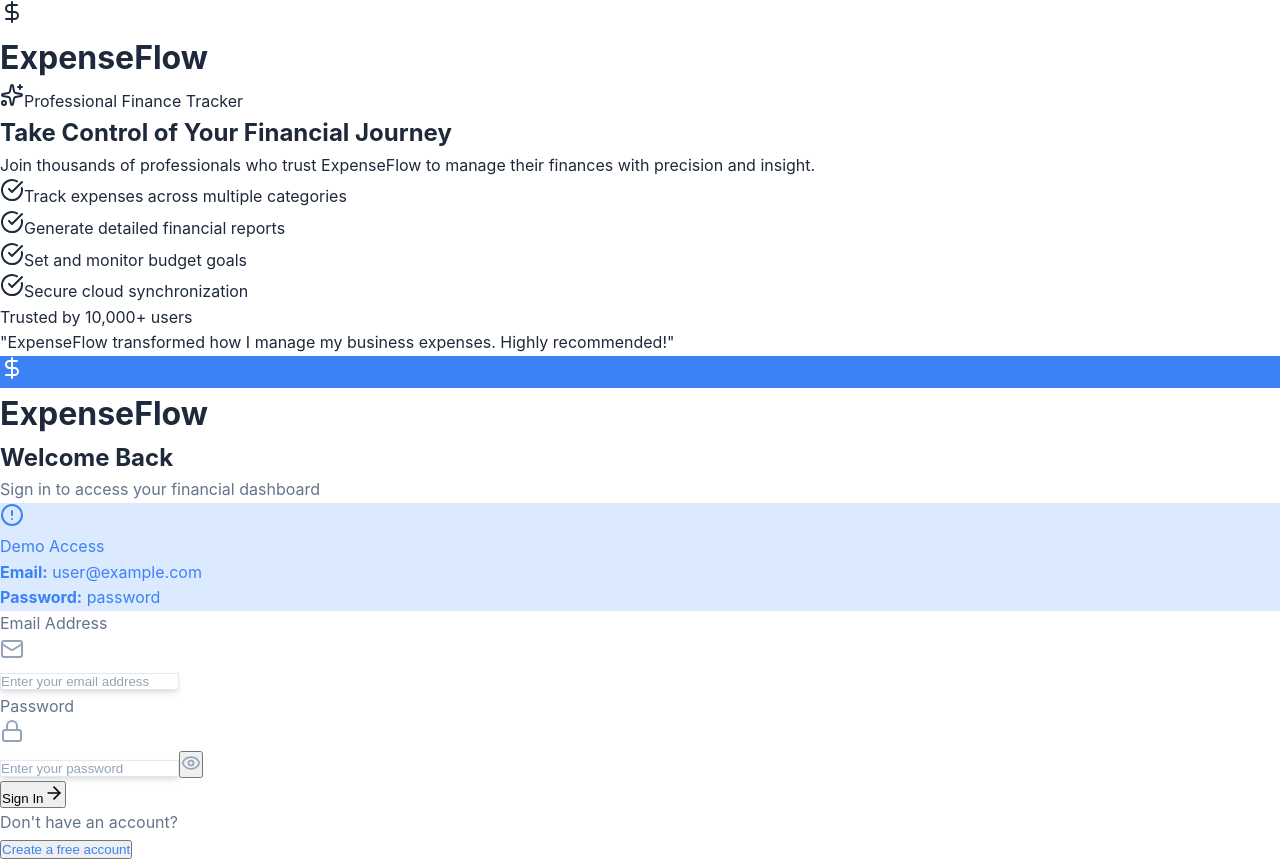
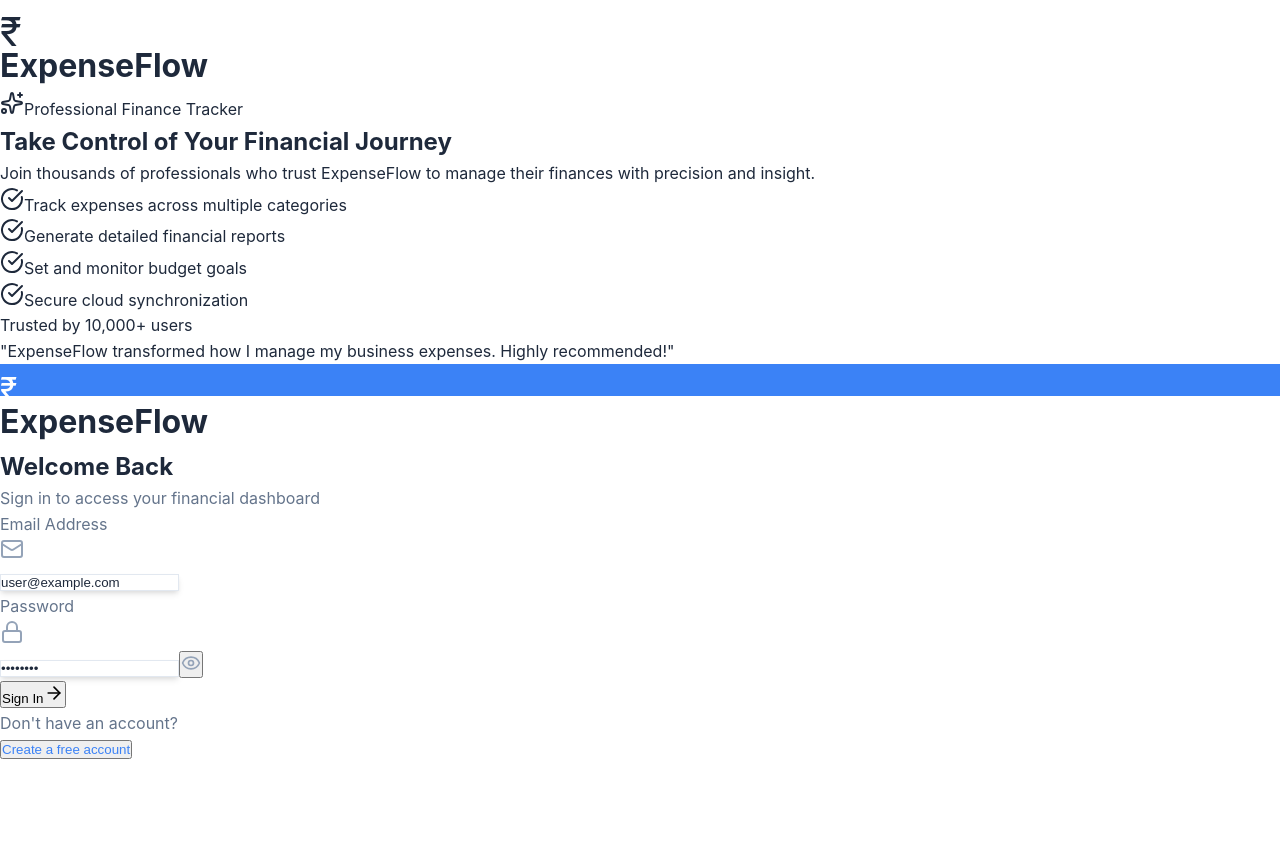
Before and after one commit to prakhar3125/ExpenseFlow-backend, a React (Create React App) app: page /auth in a window 1280 px wide. After the commit the page ends 800 px from the top, so only its background shows below. Built offline with nearby package versions, Linux system fonts and the light colour scheme; the HTML template or start-up script is replaced by a standard one.

Commit message:
fix: Minor bugs fixed on auth page , demo id/password will be prefilled

```diff
--- a/src/pages/Authentication.js
+++ b/src/pages/Authentication.js
@@ -15,10 +15,18 @@ import {
   ArrowRight,
   Sparkles
 } from 'lucide-react';
+const RupeeIcon = ({ size = 20, className = "" }) => (
+  <div
+    className={`inline-flex items-center justify-center font-bold text-white ${className}`}
+    style={{ fontSize: `${size}px`, width: `${size}px`, height: `${size}px` }}
+  >
+    ₹
+  </div>
+);
 
 const Authentication = () => {
-  const [email, setEmail] = useState('');
-  const [password, setPassword] = useState('');
+  const [email, setEmail] = useState('user@example.com');
+const [password, setPassword] = useState('password');
   const [confirmPassword, setConfirmPassword] = useState('');
   const [showPassword, setShowPassword] = useState(false);
   const [showConfirmPassword, setShowConfirmPassword] = useState(false);
@@ -80,7 +88,7 @@ const Authentication = () => {
       }
 
       if (result.success) {
-        const from = location.state?.from?.pathname || '/dashboard';
+        const from = location.state?.from?.pathname || '/add-expense';
         navigate(from, { replace: true });
       } else {
         setError(result.error || 'Authentication failed. Please try again.');
@@ -121,10 +129,11 @@ const Authentication = () => {
             <div className={`p-3 rounded-2xl ${
   isDarkMode ? 'bg-blue-600' : 'bg-white/20'
 }`}>
-              <DollarSign className={`h-10 w-10 ${
+  <RupeeIcon size={40} className={
     isDarkMode ? 'text-white' : 'text-white'
-              }`} />
+  } />
 </div>
+
             <div>
               <h1 className={`text-3xl font-bold ${
                 isDarkMode ? 'text-white' : 'text-white'
@@ -197,7 +206,7 @@ const Authentication = () => {
               <div className={`p-3 rounded-2xl ${
   isDarkMode ? 'bg-blue-600' : 'bg-blue-600'
 }`}>
-                <DollarSign className="h-8 w-8 text-white" />
+  <RupeeIcon size={32} className="text-white" />
 </div>
               <h1 className={`text-2xl font-bold ${
                 isDarkMode ? 'text-white' : 'text-gray-900'
@@ -227,7 +236,7 @@ const Authentication = () => {
             </div>
 
             {/* Demo credentials - only show on login */}
-            {isLogin && (
+            {/* {isLogin && (
               <div className={`mb-6 p-4 rounded-xl border-2 border-dashed ${
                 isDarkMode
                   ? 'bg-blue-900/20 border-blue-700/50'
@@ -248,7 +257,7 @@ const Authentication = () => {
                   <p><strong>Password:</strong> password</p>
                 </div>
               </div>
-            )}
+            )} */}
 
             <form onSubmit={handleSubmit} className="space-y-6">
               {error && (
```
Lines whose indentation alone changed are shown as unchanged.
